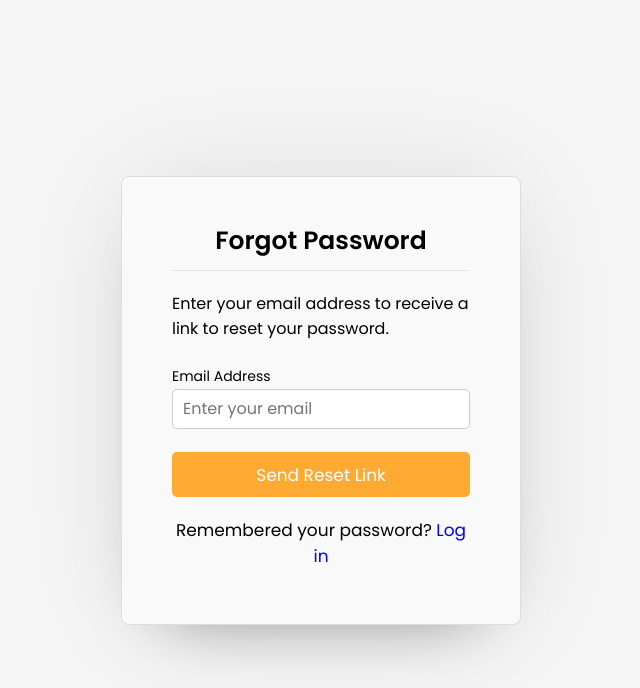
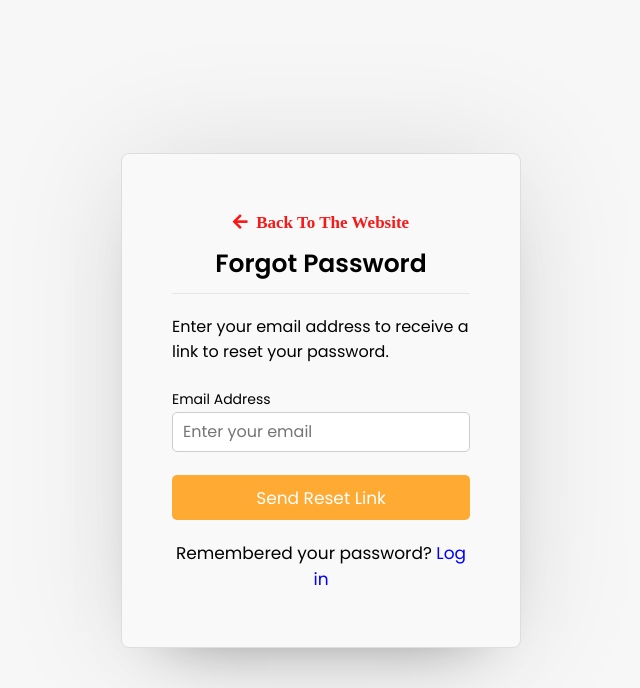
Before and after one commit to Hunter13-cmr/portfolio_project, a PHP site: page /ChatApp/forgot-password.php in a window 1280 px wide. Shown: the top 688 px of the page, without its empty margins (319-959 px from the left). Run offline with PHP 8.4, Linux system fonts and the light colour scheme; some libraries are stand-ins or nearby versions.

Commit message:
Forgot-password file updated

```diff
--- a/ChatApp/forgot-password.php
+++ b/ChatApp/forgot-password.php
@@ -69,6 +69,7 @@ if ($_SERVER['REQUEST_METHOD'] == 'POST') {
 <body>
     <div class="wrapper">
         <section class="form forgot-password">
+            <div class="link"><a class="fas fa-arrow-left" style="color:rgb(250, 23, 23);" href="../index.php">&nbsp; Back To The Website</a></div>
             <header style="text-align: center";>Forgot Password</header>
             <?php
                 if (!empty($error_message)) {
```
